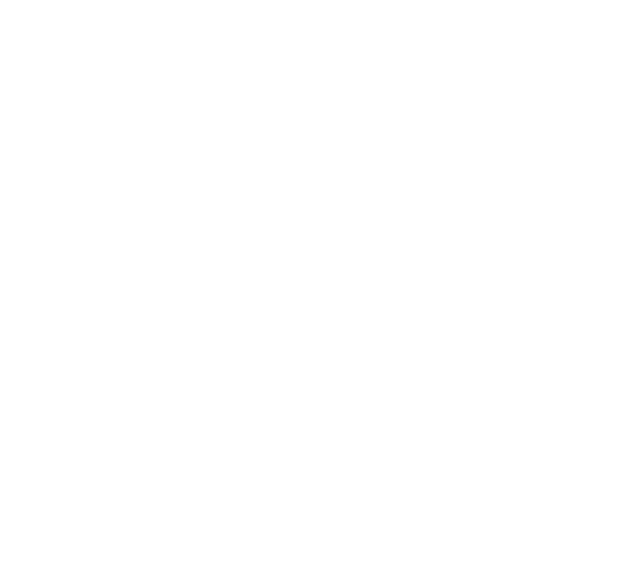
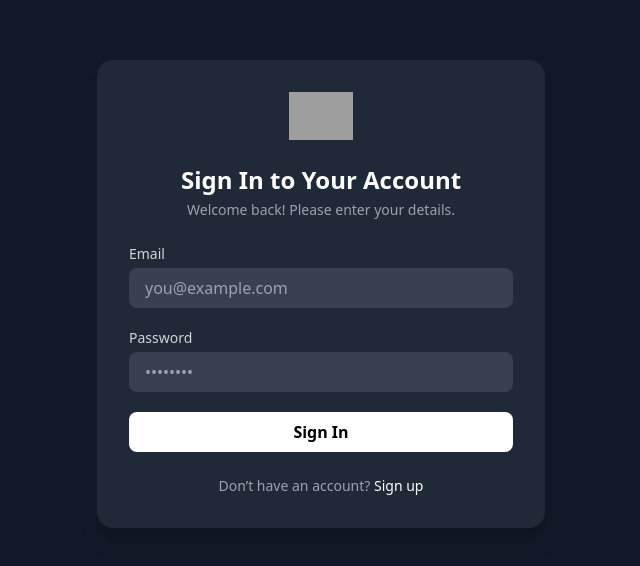
Before and after one commit to anasuya100/Mental_Health_bot, a React (Vite) app: page /login in a window 1280 px wide. Before the commit this address had no page. Shown: the part 106-672 px from the top of the page, without its empty margins (319-959 px from the left). Built offline with nearby package versions, Linux system fonts and the light colour scheme; no server answers; grey boxes are pictures that could not be loaded.

Commit message:
added signin section

```diff
--- a/src/App.jsx
+++ b/src/App.jsx
@@ -1,6 +1,7 @@
 import React, { useEffect } from 'react';
 import { BrowserRouter as Router, Routes, Route, useLocation } from 'react-router-dom';
 import Login from './Login';
+import Signin from './Signin';
 import ChatPage from './ChatPage';
 import PrivateRoute from './privateroute';
 
@@ -29,6 +30,7 @@
       <RouteChangeTracker />
       <Routes>
         <Route path="/" element={<Login />} />
+        <Route path="/login" element={<Signin />} />
         <Route element={<PrivateRoute />}>
           <Route path="/chats/:pk" element={<ChatPage />} />
         </Route>
--- a/src/Login.jsx
+++ b/src/Login.jsx
@@ -108,6 +108,9 @@
           </label>
           <a href="#" className="hover:underline">Forgot password?</a>
         </div>
+        <div className="flex justify-between text-gray-400 text-sm mt-3">
+          <a href="/login" className="hover:underline">Already Have Account Sign In</a>
+        </div>
       </div>
     </div>
   );
--- /dev/null
+++ b/src/Signin.jsx
@@ -0,0 +1,138 @@
+import React, { useEffect, useState } from "react";
+import { useNavigate, Link } from "react-router-dom";
+import Loader from "./Loader";
+
+
+const Signin = () => {
+  const navigate = useNavigate();
+  const [formData, setFormData] = useState({ email: "", password: "" });
+  const [loading, setLoading] = useState(false);
+
+  const handleChange = (e) => {
+    setFormData({ ...formData, [e.target.name]: e.target.value });
+  };
+
+  useEffect(() => {
+    const checkAuth = async () => {
+      try {
+        const response = await fetch(
+          "https://menatl-bot-service.onrender.com/auth/authstatus/",
+          {
+            method: "GET",
+            credentials: "include",
+          }
+        );
+        const data = await response.json();
+        if (data.authenticated) {
+          navigate(`/chats/${data.user_id}`);
+        }
+      } catch (error) {
+        console.log(error);
+      }
+    };
+    checkAuth();
+  }, [navigate]);
+
+  const handleSubmit = async (e) => {
+    e.preventDefault();
+    setLoading(true);
+
+    const urlEncodedData = new URLSearchParams();
+    urlEncodedData.append("username", formData.email);
+    urlEncodedData.append("password", formData.password);
+
+    try {
+      const response = await fetch(
+        "https://menatl-bot-service.onrender.com/auth/token/",
+        {
+          method: "POST",
+          headers: {
+            "Content-Type": "application/x-www-form-urlencoded",
+          },
+          body: urlEncodedData.toString(),
+          credentials: "include",
+        }
+      );
+
+      if (response.ok) {
+        const result = await response.json();
+        console.log(result);
+        const id = result["user_id"];
+        navigate(`/chats/${id}`);
+      } else {
+        console.error("Login failed");
+      }
+    } catch (error) {
+      console.error("Error logging in:", error);
+    }
+
+    setFormData({ email: "", password: "" });
+  };
+
+  return (
+    <div className="min-h-screen bg-gray-900 flex items-center justify-center px-4">
+        {loading && <Loader />}
+
+      <div className="w-full max-w-md bg-gray-800 rounded-2xl shadow-xl p-8">
+        {/* Logo */}
+        <div className="flex justify-center mb-6">
+          <img src="/logo.png" alt="Company Logo" className="h-12" />
+        </div>
+
+        {/* Heading */}
+        <h2 className="text-2xl font-bold text-white text-center mb-1">
+          Sign In to Your Account
+        </h2>
+        <p className="text-gray-400 text-sm text-center mb-6">
+          Welcome back! Please enter your details.
+        </p>
+
+        {/* Form */}
+        <form className="space-y-5" onSubmit={handleSubmit}>
+          <div>
+            <label className="block text-gray-300 text-sm mb-1">Email</label>
+            <input
+              type="email"
+              name="email"
+              placeholder="you@example.com"
+              value={formData.email}
+              onChange={handleChange}
+              className="w-full px-4 py-2 bg-gray-700 text-white rounded-lg outline-none focus:ring-2 focus:ring-white"
+              required
+            />
+          </div>
+
+          <div>
+            <label className="block text-gray-300 text-sm mb-1">Password</label>
+            <input
+              type="password"
+              name="password"
+              placeholder="••••••••"
+              value={formData.password}
+              onChange={handleChange}
+              className="w-full px-4 py-2 bg-gray-700 text-white rounded-lg outline-none focus:ring-2 focus:ring-white"
+              required
+            />
+          </div>
+
+          <button
+            type="submit"
+            className="w-full bg-white hover:bg-gray-300 text-black font-semibold py-2 rounded-lg transition duration-200"
+          >
+            Sign In
+          </button>
+        </form>
+
+        {/* Footer */}
+        <div className="text-sm text-gray-400 text-center mt-6">
+          Don’t have an account?{" "}
+          <Link to="/" className="text-white hover:underline">
+            Sign up
+          </Link>
+        </div>
+      </div>
+    </div>
+  );
+};
+
+export default Signin;
```
